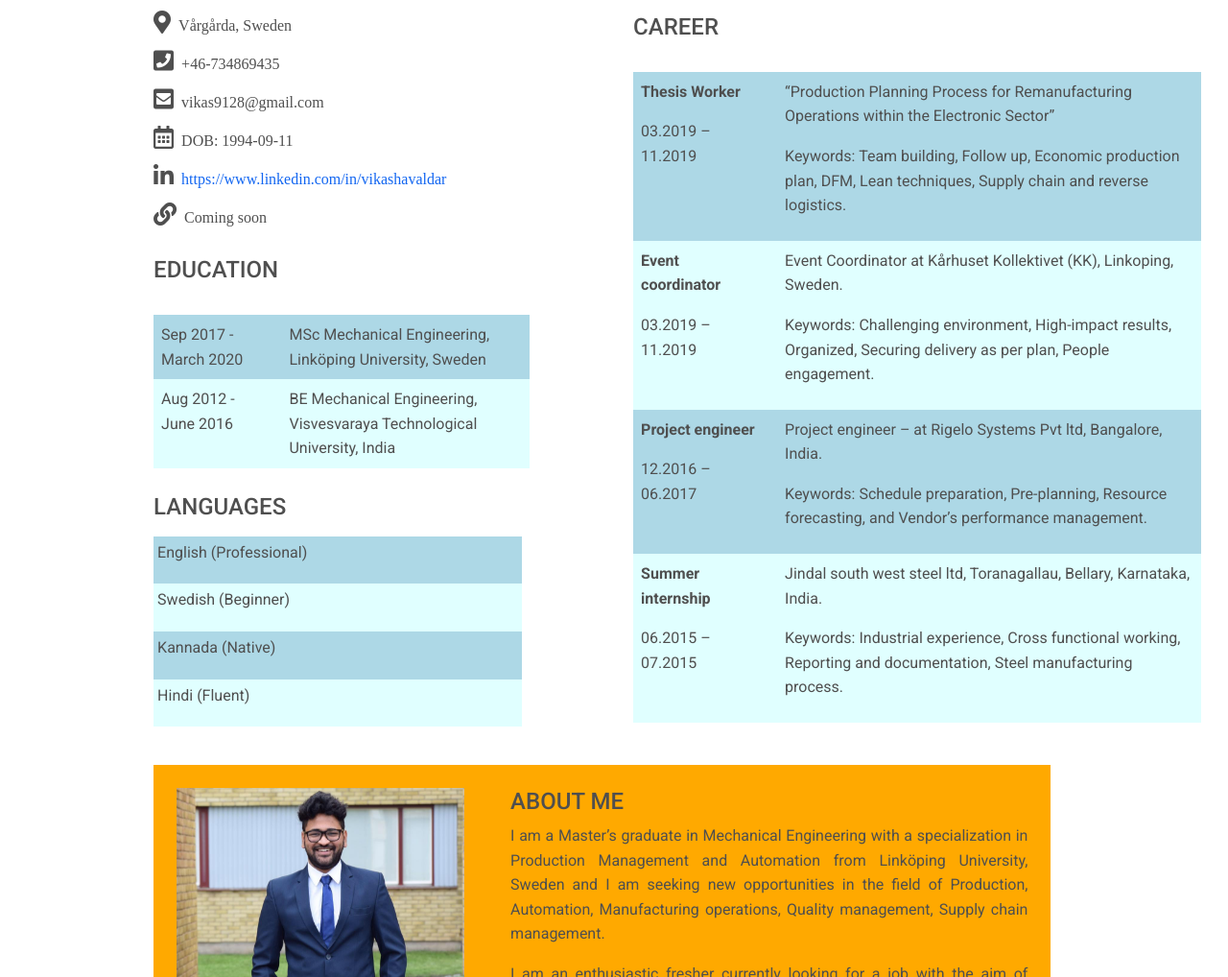
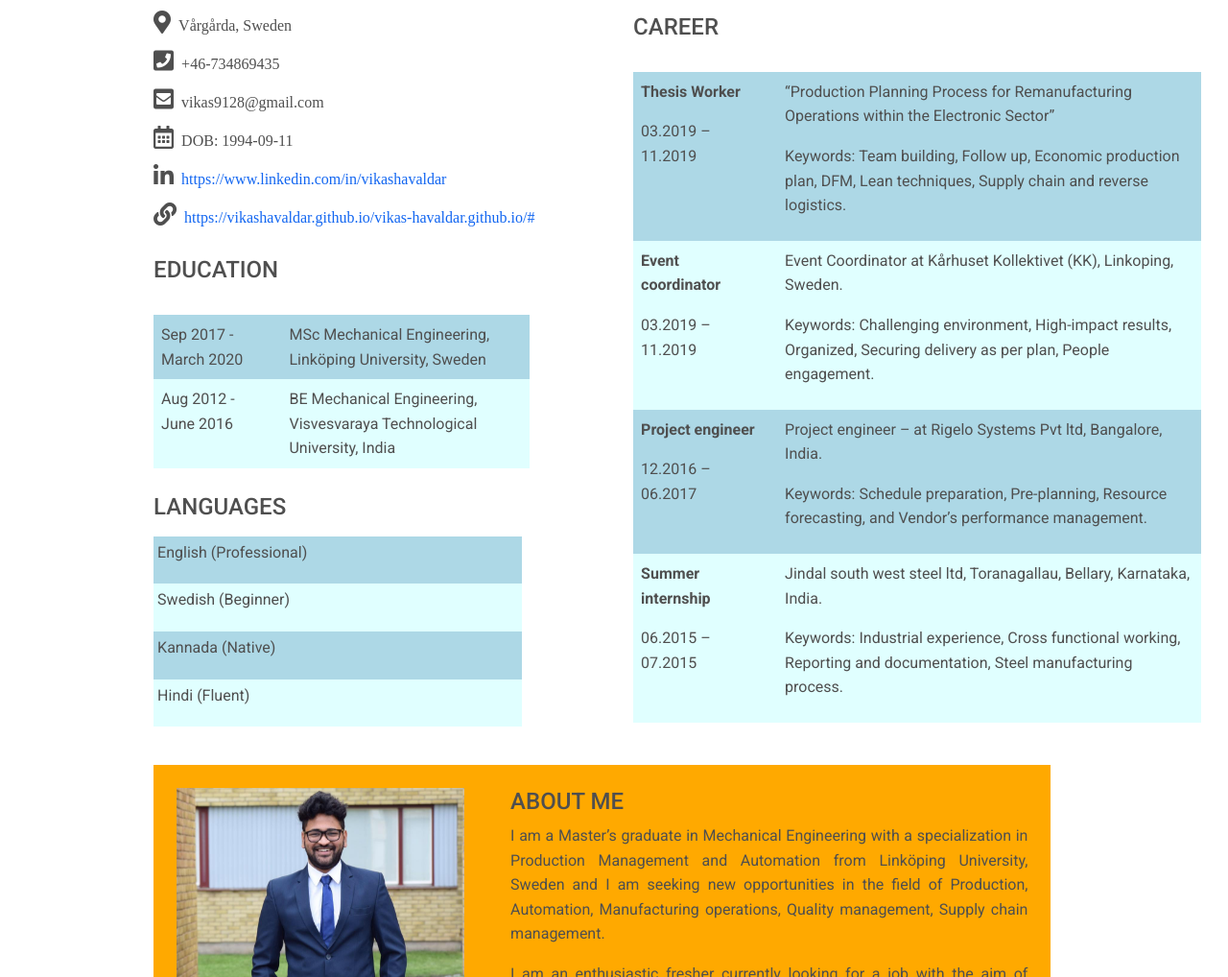
Before and after one commit to vikashavaldar/vikas-havaldar.github.io, a plain HTML site: page index.html in a window 1280 px wide. Shown: the part 1113-2131 px from the top of the page at 96% size. Drawn offline with nearby package versions, Linux system fonts and the light colour scheme.

Commit message:
portfolio link added

```diff
--- a/index.html
+++ b/index.html
@@ -91,7 +91,7 @@
           <i class="far fa-calendar py-2"><span class="ml-2 points">DOB: 1994-09-11</span></i>
           <i class="fab fa-linkedin py-2"><span class="ml-2 points"><a
                 href="https://www.linkedin.com/in/vikashavaldar">https://www.linkedin.com/in/vikashavaldar</a></span></i>
-          <i class="fas fa-link py-2"><span class="ml-2 points">Coming soon</span></i>
+          <i class="fas fa-link py-2"><span class="ml-1 points"><a href="https://vikashavaldar.github.io/vikas-havaldar.github.io/#"> https://vikashavaldar.github.io/vikas-havaldar.github.io/# </a></span></i>
         </div>
         <div class="education mt-4">
           <h4>EDUCATION</h4>
```
